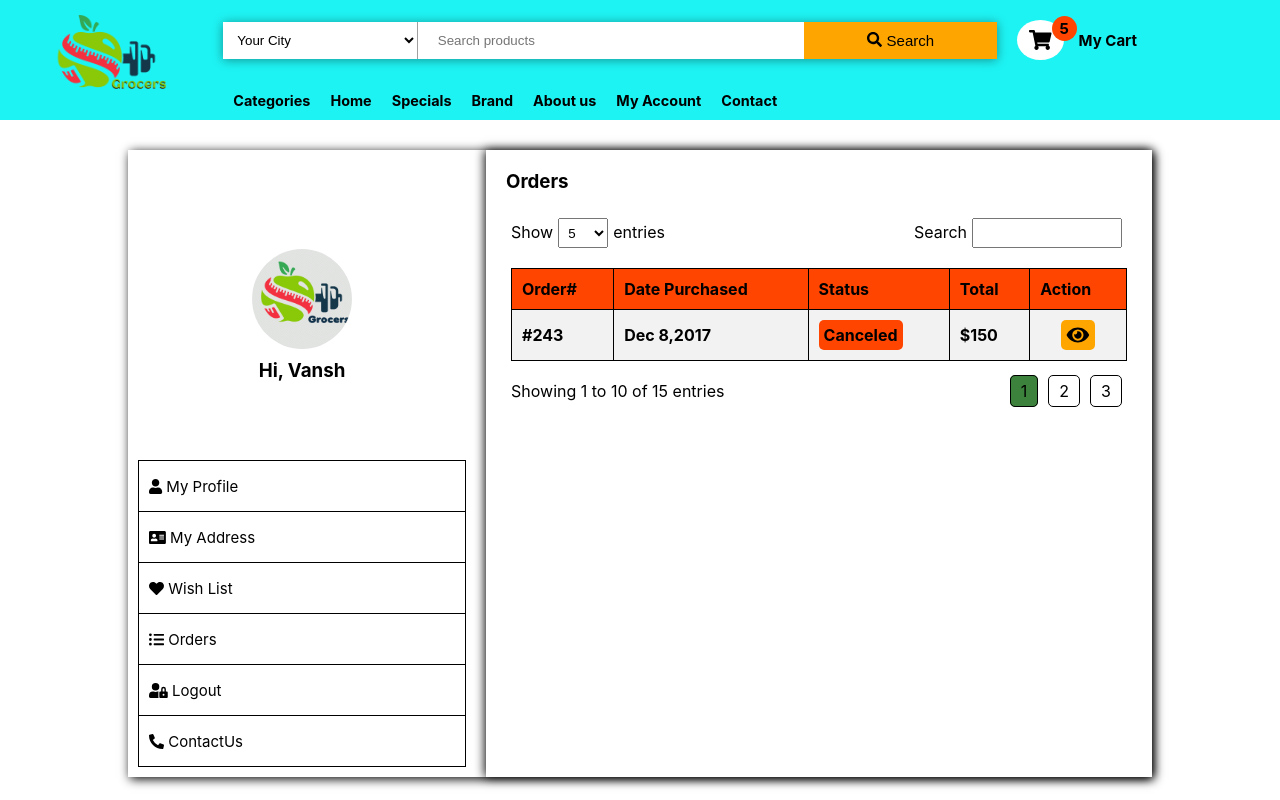
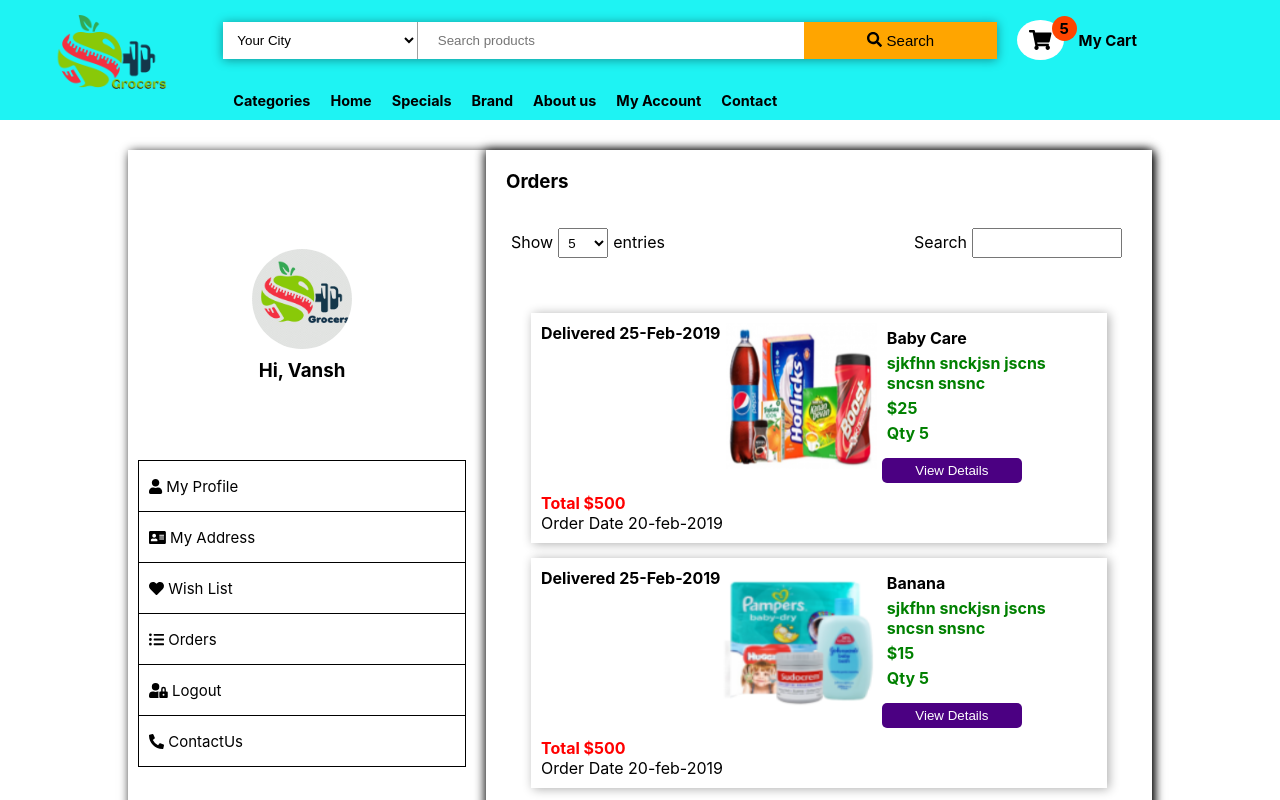
Before and after one commit to Vansh1067/grocers, a React (Create React App) app: page / in a window 1280 px wide. Shown: the top 800 px of the page. Built offline with nearby package versions, Linux system fonts and the light colour scheme.

Commit message:
orders edition

```diff
--- a/src/component/categoriesCardComponent/productCardComponent/productCardComponent.css
+++ b/src/component/categoriesCardComponent/productCardComponent/productCardComponent.css
@@ -5,7 +5,7 @@
     height: auto;
     padding: 5px;
     margin: 15px;
-    position: relative;
+
 
 }
 .Offer{
--- /dev/null
+++ b/src/component/userInfoComponent/deatilComponent/orderComponent/orderBox/orderBox.css
@@ -0,0 +1,62 @@
+.Card{
+    background-color: white;
+    box-shadow: 2px 1px 10px rgba(0, 0, 0, 0.322);
+    width:100%;
+    height: auto;
+    padding: 10px;
+    margin: 15px 0;
+    display: flex;
+    flex-wrap: wrap;
+
+
+}
+
+.imgBody{
+ min-width: 150px;
+    flex: 3;
+    margin: 0;
+}
+.imgBody img{
+
+    height: 150px;
+
+}
+.priceBody{
+    align-items: center;
+    flex:4;
+ min-width: 200px;
+ margin: 0;
+
+}
+.priceBody> p:first-child{
+    margin: 5px;
+    font-weight: bolder;
+    color: black;
+}
+.priceBody p{
+
+   font-weight: bold;
+   color: green;
+}
+.priceBody button{
+    background-color: indigo;
+    color: white;
+    padding: 5px 10px;
+    width: 140px;
+    margin: 10px 0;
+    border: none;
+    border-radius: 5px;
+
+}
+
+
+.sumDetail{
+    flex: 5;
+    min-width: 200px;
+
+
+}
+.sumDetail h4{
+    margin-right: 50px;
+    color: red;
+}
--- /dev/null
+++ b/src/component/userInfoComponent/deatilComponent/orderComponent/orderBox/orderBox.js
@@ -0,0 +1,40 @@
+import React from 'react'
+
+import './orderBox.css';
+import Hoc from '../../../../../Hoc/hoc'
+import { FontAwesomeIcon } from '@fortawesome/react-fontawesome';
+import {faCartPlus} from '@fortawesome/free-solid-svg-icons'
+
+import img from '../../../../../assest/Capture.PNG'
+import img2 from '../../../../../assest/Capture1.PNG'
+const OrderBox =(props)=>{
+    const product=props.product;
+    console.log(props.product)
+    const offer=((product.discPrice-(product.price))/(product.discPrice))*100
+        return <Hoc class="Card">
+                            <h4><span>Delivered</span>  25-Feb-2019</h4>
+
+                <div class="imgBody">
+                    <img src={(Math.random()>0.5?img:img2)}/>
+                </div>
+                <div class="priceBody">
+                    <p>{product.title}</p>
+                    <p>sjkfhn snckjsn jscns sncsn snsnc </p>
+                    {product.price?(<div>
+                        <p>${product.price}  {product.discPrice?<span class="discount">${product.discPrice}</span>:null}  </p>
+
+                        <p>Qty <span>5</span></p>
+                        <button>View Details</button>
+
+                        </div>):null}
+
+                </div>
+                <div class="sumDetail">
+                    <h4>Total $500</h4>
+                    <p>Order Date <span>20-feb-2019</span></p>
+
+
+                </div>
+        </Hoc>
+}
+export default OrderBox
--- a/src/component/userInfoComponent/deatilComponent/orderComponent/orderComponent.css
+++ b/src/component/userInfoComponent/deatilComponent/orderComponent/orderComponent.css
@@ -1,11 +1,20 @@
+.order{
+    min-width: 300px;
+}
+
 .orderHeader,.orderFooter{
    display: flex;
    flex-direction: row;
    justify-content: space-between;
-   margin:10px 20px
+   margin:10px 20px;
+   flex-wrap: wrap;
+   align-items: center;
+
 
 }
-
+.orderHeader span{
+    margin-top: 10px;
+}
 .orderHeader select,.orderHeader input{
     width:50px;
     margin: 0 5px;
@@ -18,47 +27,15 @@
 }
 .table{
     margin:20px;
-    background-color: orangered;
-    min-width: 500px;
-    overflow-x: scroll;
-}
-.table table{
-   width: 100%;
-
-    overflow: hidden;
-    border-collapse: collapse;
-    border-spacing: 0;
 
 
+  padding: 20px;
 
 
 }
 
-.table table th{
-    border: 1px solid black;
-    padding: 10px;
-    word-break: keep-all;
 
-}
-.table table tbody tr:nth-child(odd){
-    background-color: #f2f2f2;
-}
-.date{
-    min-width: 140px;
-}
-.eyeIcon{
-    margin: 0 auto;
-    background-color: orange;
-    padding: 5px;
-    font-size: 30px;
-    border-radius: 5px;
-   cursor: pointer;
-}
-.iconth{
-    text-align: center;
-}
 .pagination a{
-
     margin: 5px;
     padding: 5px 10px;
     text-decoration: none;
@@ -74,6 +51,14 @@
     border-radius: 5px;
     padding: 5px;
 }
-@media screen and (max-width:768px){
+@media screen and (max-width:430px){
+   .orderFooter,.orderHeader{
+       justify-content: center;
+
+
+   }
+   .pagination{
+    margin-top: 20px;
 
 }
+}
--- a/src/component/userInfoComponent/deatilComponent/orderComponent/orderComponent.js
+++ b/src/component/userInfoComponent/deatilComponent/orderComponent/orderComponent.js
@@ -3,9 +3,11 @@
 import Hoc from '../../../../Hoc/hoc'
 import './orderComponent.css'
 import { FontAwesomeIcon } from '@fortawesome/react-fontawesome';
-import {faEye} from '@fortawesome/free-solid-svg-icons'
+import {faEye} from '@fortawesome/free-solid-svg-icons';
+import OrderBox from './orderBox/orderBox'
 
 const OrderComponent=(props)=>{
+    const product=[{title:'Baby Care',price:25},{title:'Banana',price:15}]
     return(
         <Hoc>
             <div class="order">
@@ -25,29 +27,15 @@
                 </div>
 
                 <div class="table">
-                        <table>
-                            <thead>
-                                <tr>
-                                    <th>Order#</th>
-                                    <th class="date">Date Purchased</th>
-                                    <th >Status</th>
-                                    <th>Total</th>
-                                    <th>Action</th>
 
-                                </tr>
-                            </thead>
-                            <tbody>
-                                <tr>
-                                    <th>#243</th>
-                                    <th>Dec 8,2017</th>
-                                    <th><span class="status">Canceled</span></th>
-                                    <th>$150</th>
-                                    <th class='iconth'><FontAwesomeIcon className="eyeIcon" icon={faEye}/></th>
+                        <div class="orderBox">
+                            {
+                                product.map((product)=>{
+                                    return (<OrderBox product={product}/>)
+                                })
+                            }
 
-                                </tr>
-
-                            </tbody>
-                        </table>
+                        </div>
                 </div>
                 <div class="orderFooter">
                     <p>Showing 1 to 10 of 15 entries </p>
```
